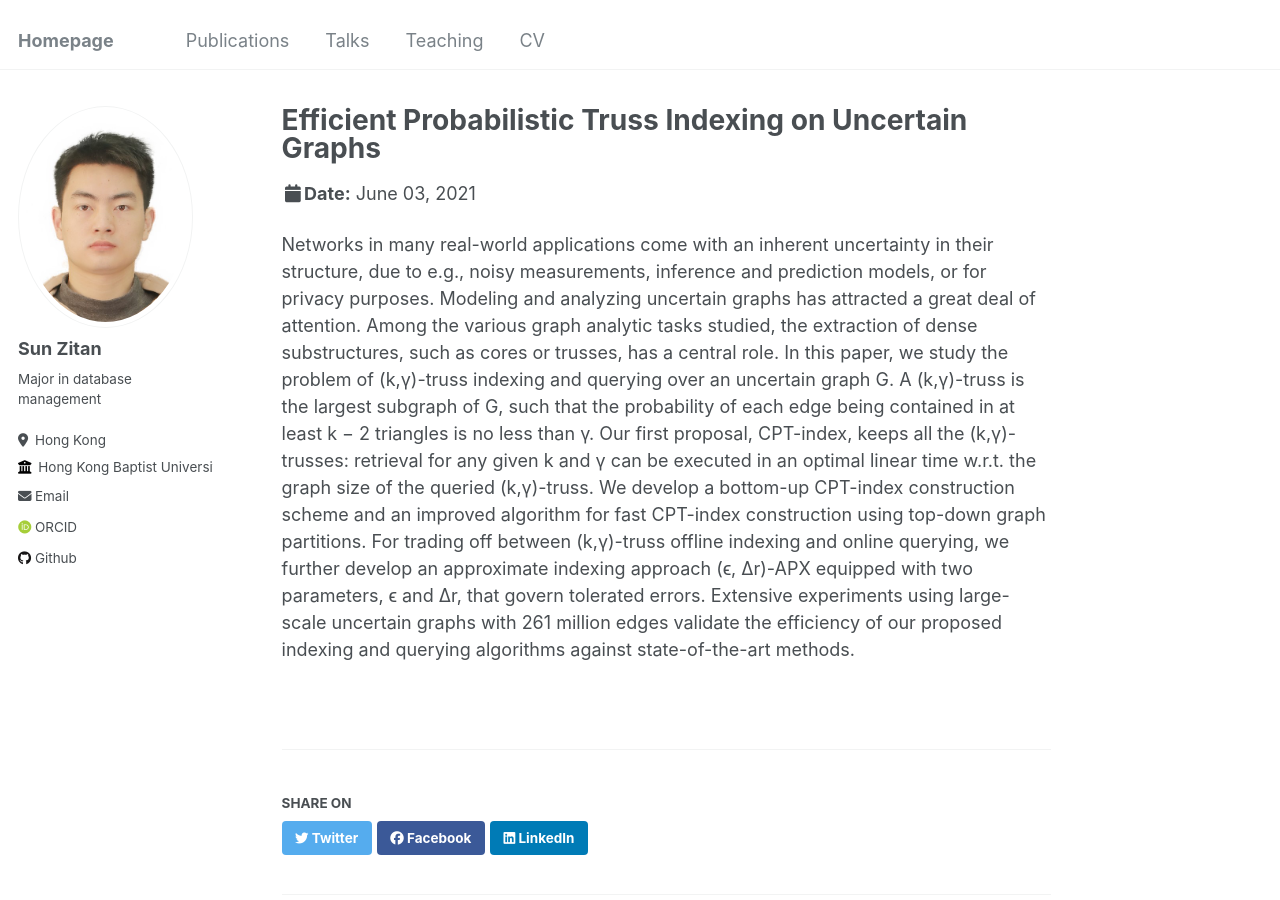
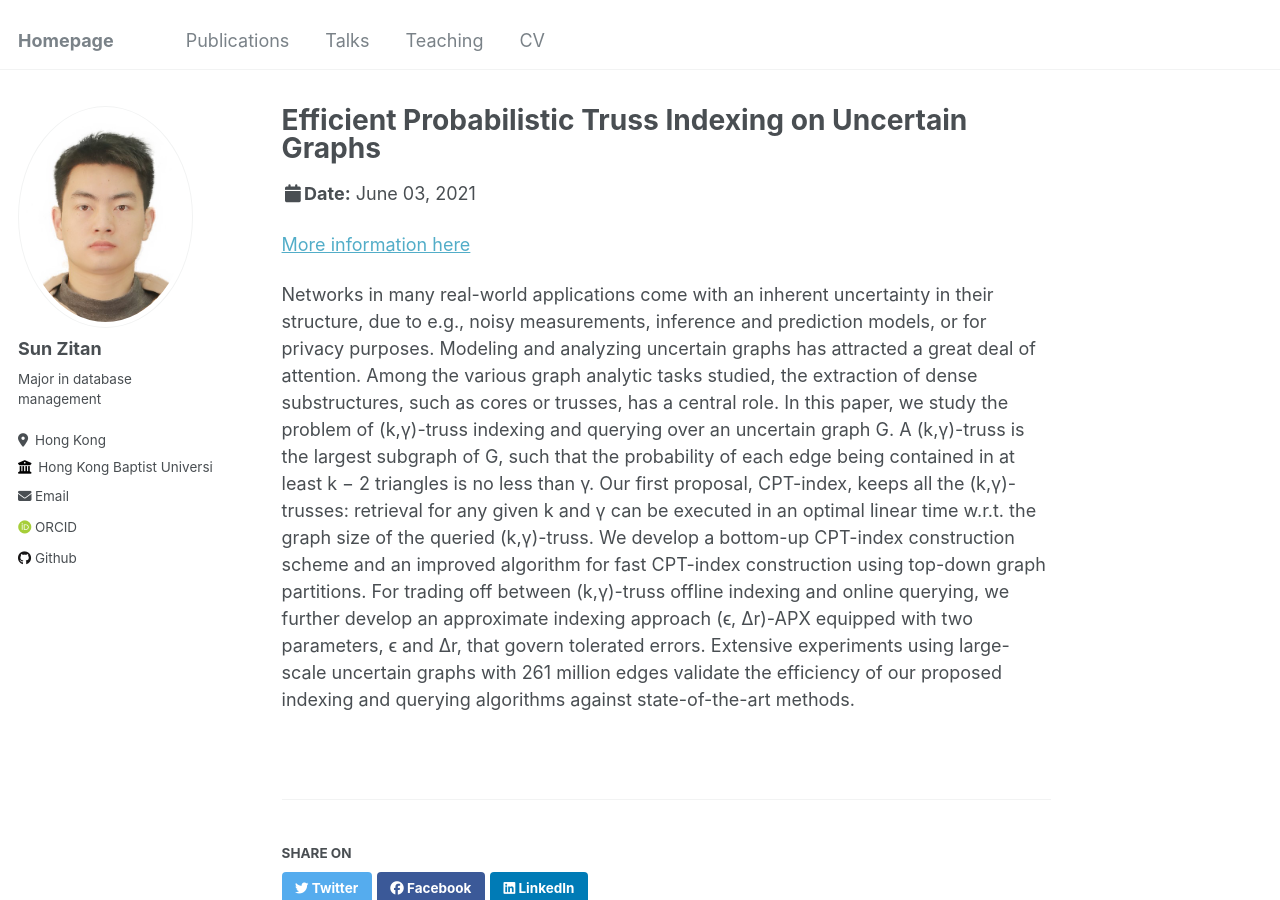
Before and after one commit to jinrdfh/HomePage, a Jekyll site: the page built from _talks/2021-06-03.md, in a window 1280 px wide and 900 px high. Built offline with Jekyll 4.4.1, drawn with Linux system fonts in a browser that asks for light colours; some web fonts are replaced.

Commit message:
Update 2021-06-03.md

```diff
--- a/_talks/2021-06-03.md
+++ b/_talks/2021-06-03.md
@@ -7,6 +7,8 @@ venue: "Online"
 date: 2021-06-03
 location: "Ljubljana,Slovenia"
 ---
+
+[More information here](https://doi.org/10.1145/3442381.3449976)
 
 Networks in many real-world applications come with an inherent
 uncertainty in their structure, due to e.g., noisy measurements, inference
```
